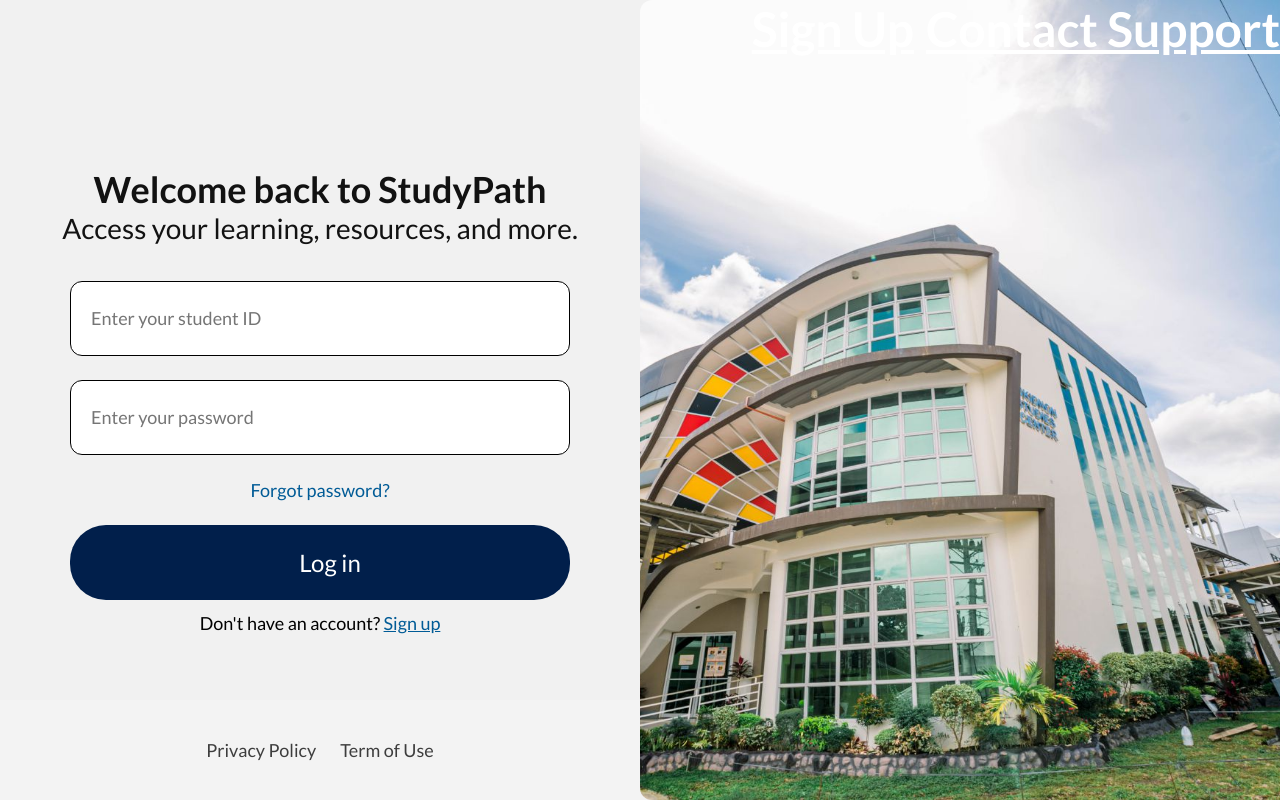
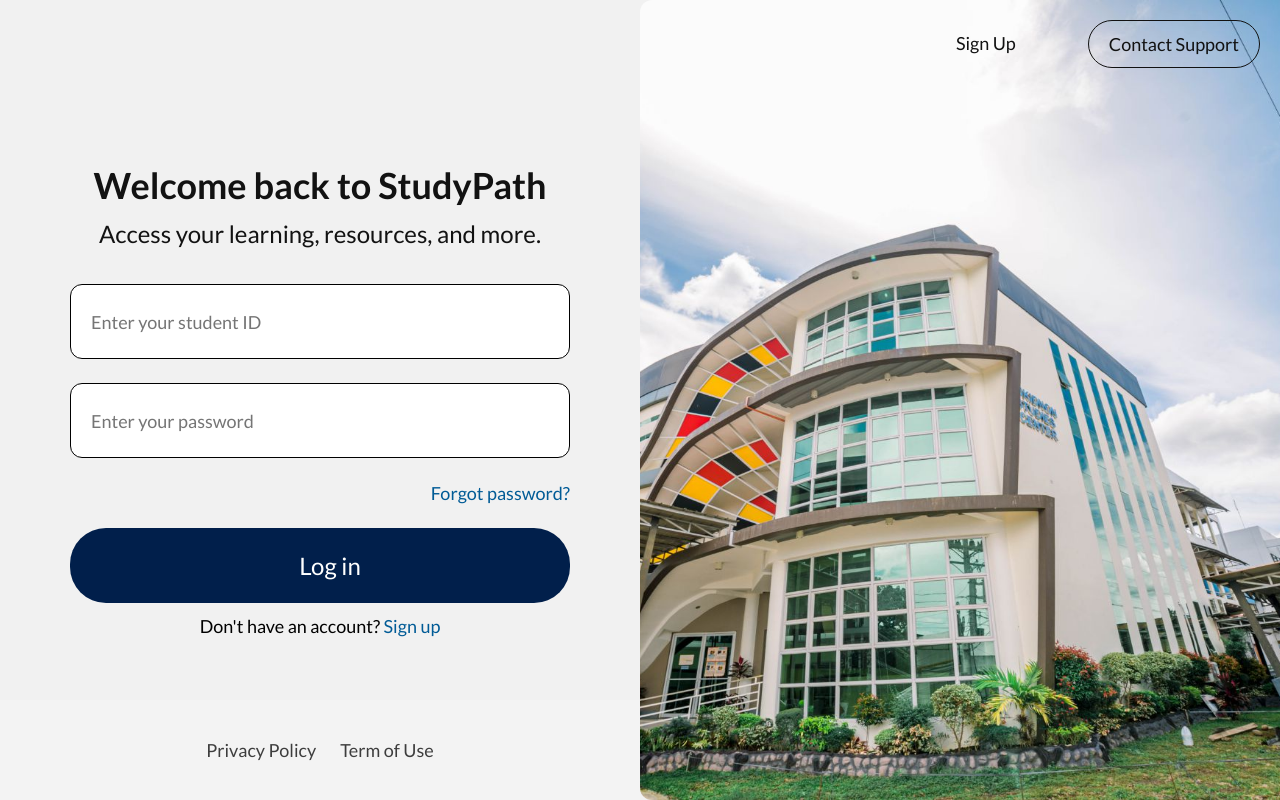
Before and after one commit to oneetnwt/studypath, a Django app: page /auth/login in a window 1280 px wide. Run offline with Django 5.2, Linux system fonts and the light colour scheme.

Commit message:
finishing the styles.css for login

```diff
--- a/studypath/registration/static/css/styles.css
+++ b/studypath/registration/static/css/styles.css
@@ -21,6 +21,8 @@ body {
     background: #f1f1f1;
     justify-content: center;
     align-items: center;
+    display: flex;
+    flex-direction: column;
 }
 
 .left h3 {
@@ -30,12 +32,13 @@ body {
     font-style: normal;
     font-weight: 700;
     line-height: normal;
+    padding-bottom: 12px;
 }
 
 .left #description {
     color: #121212;
     text-align: center;
-    font-size: 28px;
+    font-size: 24px;
     font-style: normal;
     font-weight: 400;
     line-height: normal;
@@ -46,7 +49,9 @@ body {
     display: flex;
     flex-direction: column;
     gap: 24px;
-    align-items: center;
+    width: fit-content;
+    justify-content: center;
+    align-items: auto;
 }
 
 .left input{
@@ -103,12 +108,14 @@ input::-webkit-inner-spin-button {
     text-decoration: none;
 }
 
+.left form > .forgot-password > #forgot_password:hover {
+    color: #011F4B;
+}
+
 .left #signup {
     padding-top: 12px;
     font-size: 18px;
-    font-style: normal;
     font-weight: 500;
-    line-height: normal;
     color: #000;
     text-align: center;
     font-size: 18px;
@@ -119,6 +126,11 @@ input::-webkit-inner-spin-button {
 
 .left p a {
     color: #005B96;
+    text-decoration: none;
+}
+
+.left p a:hover {
+    color: #011F4B;
 }
 
 .left > .footer {
@@ -143,6 +155,10 @@ input::-webkit-inner-spin-button {
     padding: 12px;
 }
 
+.left .footer > a:hover {
+    color: #000;
+}
+
 .right{
     border-radius: 12px 0px 0px 12px;
     background: url('/static/img/bsc.jpg') lightgray -409.449px 0px / 213.736% 100% no-repeat;
@@ -160,9 +176,32 @@ input::-webkit-inner-spin-button {
 }
 
 .right > .text > a {
-    color: #FFF;
-    font-size: 48px;
-    font-style: normal;
-    font-weight: 700;
-    line-height: normal;
+    color: #121212;
+    font-size: 18px;
+    font-weight: 500;
+    text-decoration: none;
+    margin: 20px;
+    padding: 12px 20px;
+    transition: all 0.2s ease-in-out;
 }
+
+.right > .text > #sign {
+    height: fit-content;
+}
+
+.right > .text > #sign:hover {
+    text-decoration: underline;
+    text-decoration-thickness: 2px;
+    text-underline-offset: 10px;
+}
+
+.right > .text > #contact {
+    border: 1px solid #121212;
+    border-radius: 24px;
+    height: fit-content;
+}
+
+.right > .text > #contact:hover {
+    background-color: #011F4B;
+    color: white;
+}
```
